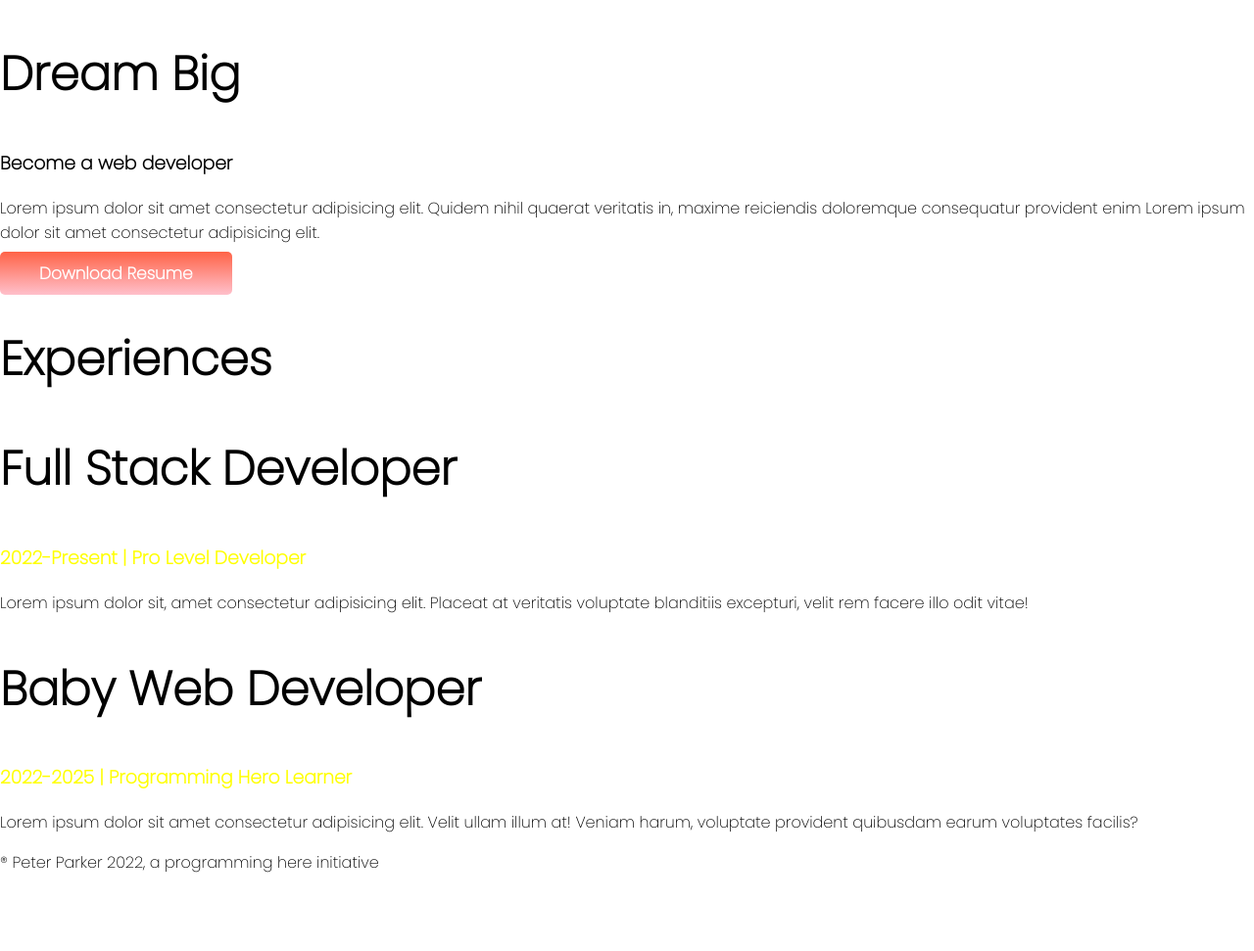
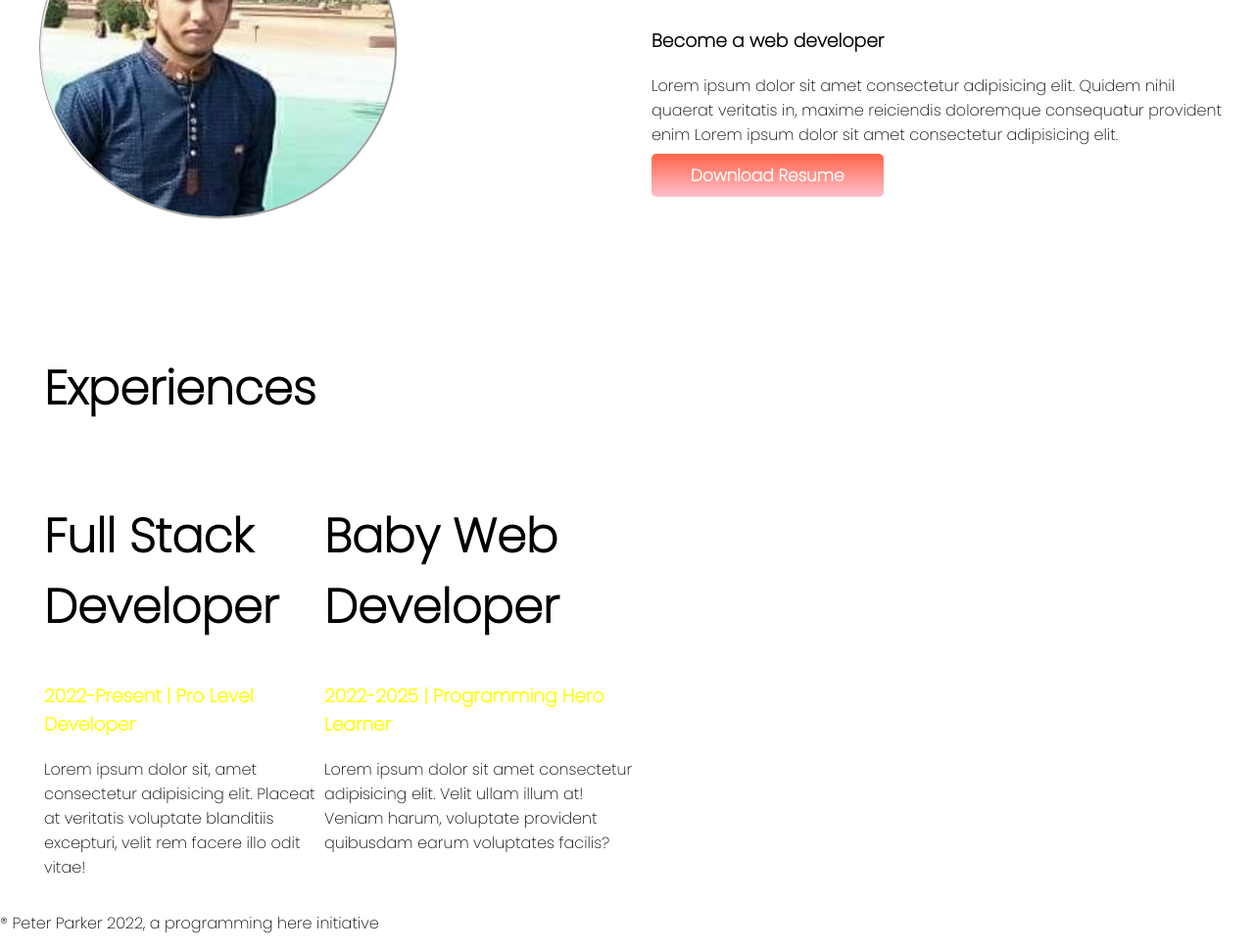
Before and after one commit to abdullahashiq1/Portfolio-practice, a plain HTML site: page index.html in a window 1280 px wide. Shown: the part 723-1694 px from the top of the page at 98% size. Before the commit the page ends 1632 px from the top, so only its background shows below. Drawn offline with Linux system fonts and the light colour scheme.

Commit message:
Box model

```diff
--- a/index.html
+++ b/index.html
@@ -22,15 +22,15 @@
 
         </div>
         <div class="hire-me">
-            <img src="images/blockbuster.jpg" alt="Blockbuster centre">
+            <img class="blockbuster" src="images/blockbuster.jpg" alt="Blockbuster centre">
         </div>
     </section>
 
-    <section>
-        <div>
-            <img src="images/kochi.jpg" alt="Past time was memories">
+    <section class="header-part">
+        <div class="hire-me">
+            <img class="kochi" src="images/kochi.jpg" alt="Past time was memories">
         </div>
-        <div>
+        <div class="hire-me">
             <h1>Dream Big</h1>
             <h3>Become a web developer</h3>
             <p>Lorem ipsum dolor sit amet consectetur adipisicing elit. Quidem nihil quaerat veritatis in, maxime reiciendis doloremque consequatur provident enim Lorem ipsum dolor sit amet consectetur adipisicing elit.</p>
@@ -39,17 +39,21 @@
 
     </section>
 
-    <section>
+    <section class="box-model">
         <h1>Experiences</h1>
-        <div>
-            <h1>Full Stack Developer</h1>
-            <h3 class="coloring">2022-Present | Pro Level Developer</h3>
-            <p>Lorem ipsum dolor sit, amet consectetur adipisicing elit. Placeat at veritatis voluptate blanditiis excepturi, velit rem facere illo odit vitae!</p>
-        </div>
-        <div>
-            <h1>Baby Web Developer</h1>
-            <h3 class="coloring">2022-2025 | Programming Hero Learner</h3>
-            <p>Lorem ipsum dolor sit amet consectetur adipisicing elit. Velit ullam illum at! Veniam harum, voluptate provident quibusdam earum voluptates facilis?</p>
+        <div class="back-style">
+            <div class="full-stack">
+                <h1>Full Stack Developer</h1>
+                <h3 class="coloring">2022-Present | Pro Level Developer</h3>
+                <p>Lorem ipsum dolor sit, amet consectetur adipisicing elit. Placeat at veritatis voluptate blanditiis excepturi,
+                    velit rem facere illo odit vitae!</p>
+            </div>
+            <div class="baby-developer">
+                <h1>Baby Web Developer</h1>
+                <h3 class="coloring">2022-2025 | Programming Hero Learner</h3>
+                <p>Lorem ipsum dolor sit amet consectetur adipisicing elit. Velit ullam illum at! Veniam harum, voluptate provident
+                    quibusdam earum voluptates facilis?</p>
+            </div>
         </div>
     </section>
 
--- a/style.css
+++ b/style.css
@@ -17,7 +17,7 @@ h3 {
 .header-part {
     display: flex;
     margin: 15px;
-
+    margin-bottom: 130px;
 }
 
 
@@ -26,7 +26,7 @@ h3 {
     padding-left: 2%;
 }
 
-.hire-me img {
+.hire-me .blockbuster {
     width: 80%;
     margin-left: 30px;
     border-radius: 50%;
@@ -48,3 +48,20 @@ h3 {
     color: yellow;
     font-weight: bold;
 }
+
+.kochi {
+    width: 60%;
+    border-radius: 50%;
+    border-style: groove;
+}
+
+.box-model {
+    margin: 15px 30px;
+    padding-left: 15px;
+
+}
+
+.back-style {
+    display: flex;
+    width: 50%;
+}
```
